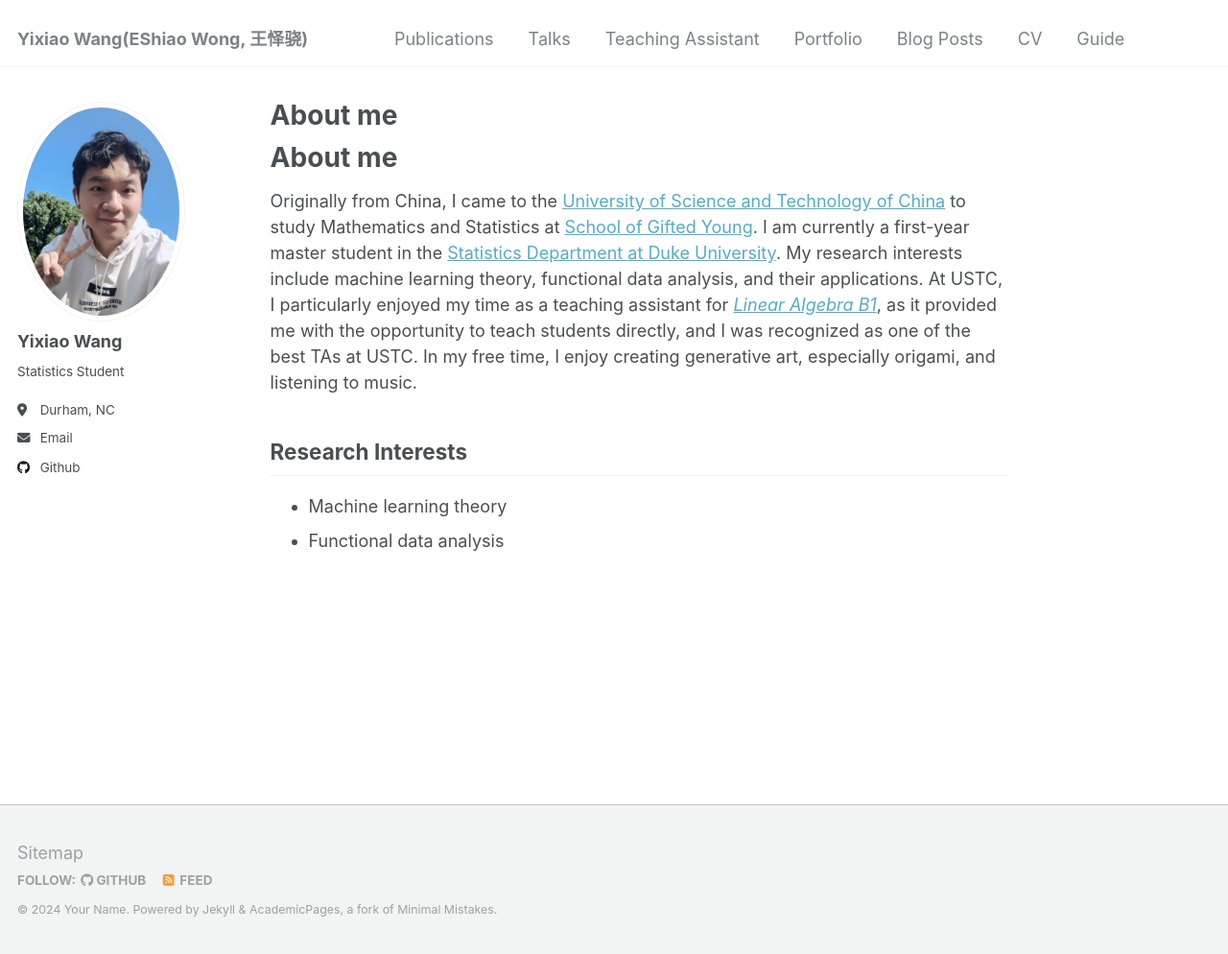
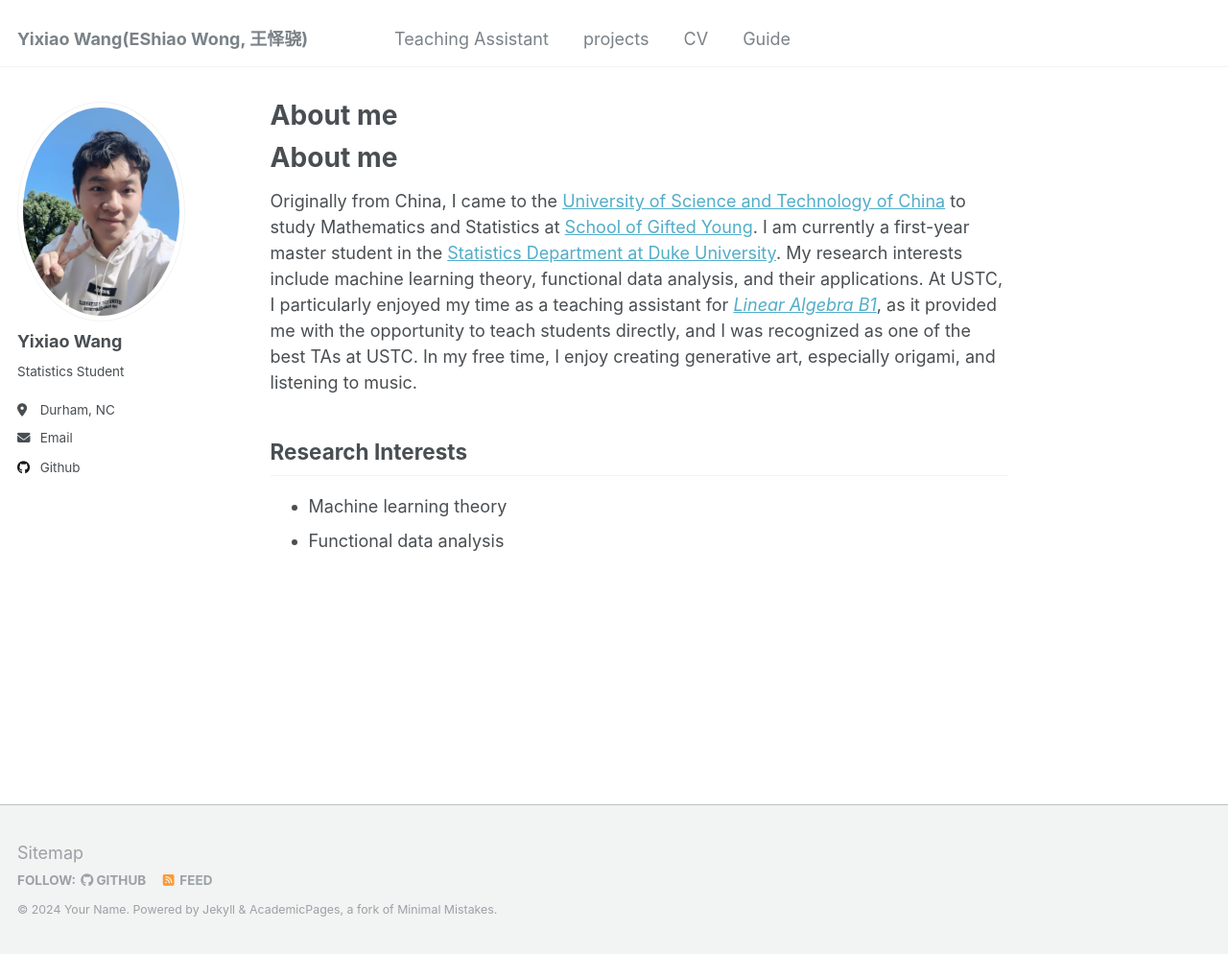
Before and after one commit to Yixiao-Wang-Stats/Yixiao-Wang-Stats.github.io, a Jekyll site: the page built from _pages/about.md, in a window 1280 px wide and 994 px high. Shown: the whole window at 96% size. Built offline with Jekyll 4.4.1, drawn with Linux system fonts in a browser that asks for light colours; nearby versions of some CDN libraries; library files that are not in the unit come from our copies; a script that is not in the unit is left out; our own code applies the rules of GitHub Pages for plain Markdown files.

Commit message:
Update navigation.yml

```diff
--- a/_data/navigation.yml
+++ b/_data/navigation.yml
@@ -5,20 +5,11 @@
 # prevent it from being included in the site.
 # This is a test information
 main:
-  - title: "Publications"
-    url: /publications/
-
-  - title: "Talks"
-    url: /talks/
-
   - title: "Teaching Assistant"
     url: /teaching/
 
-  - title: "Portfolio"
-    url: /portfolio/
-
-  - title: "Blog Posts"
-    url: /year-archive/
+  - title: "projects"
+    url: /projects/
 
   - title: "CV"
     url: /cv/
```
